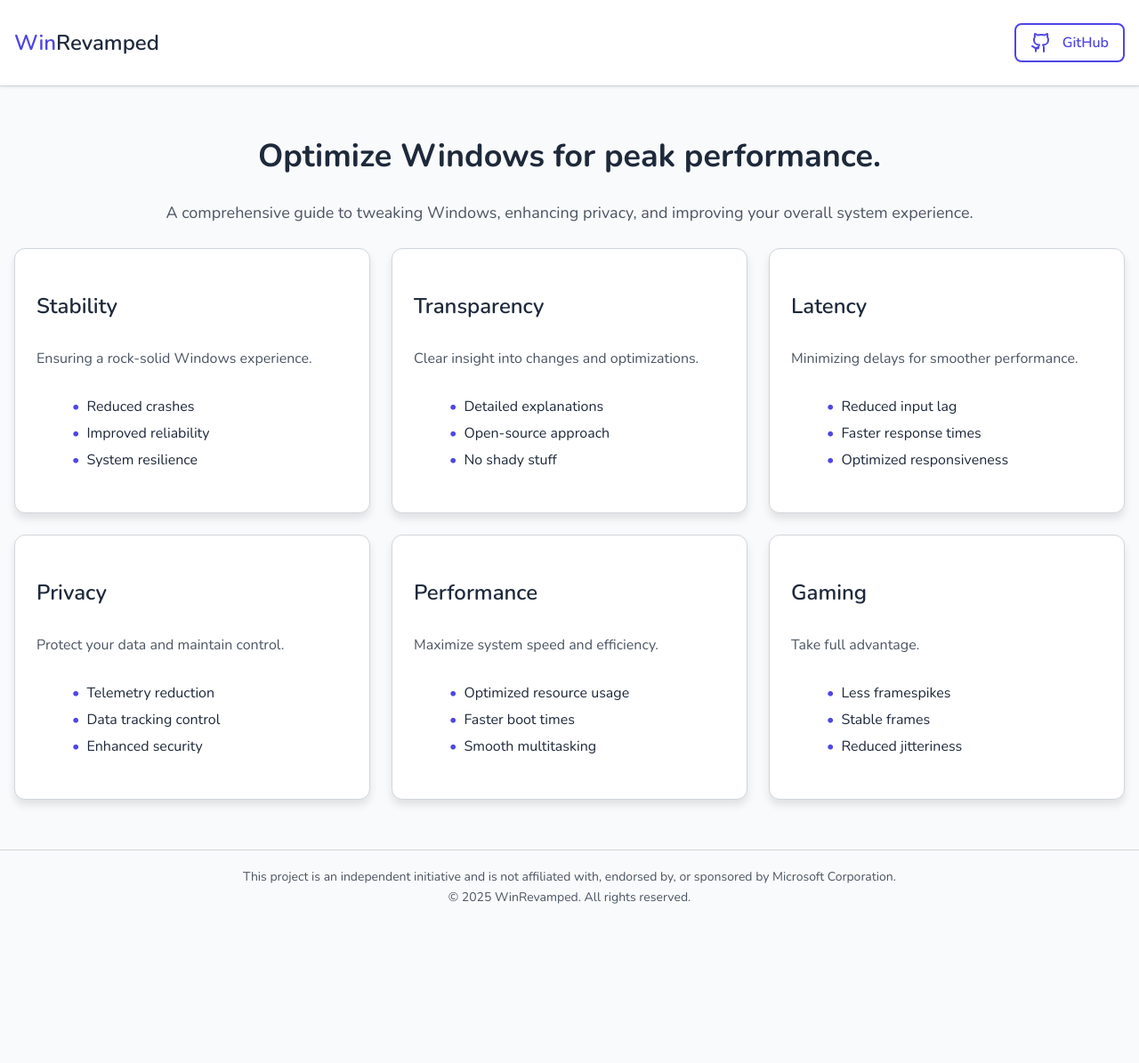
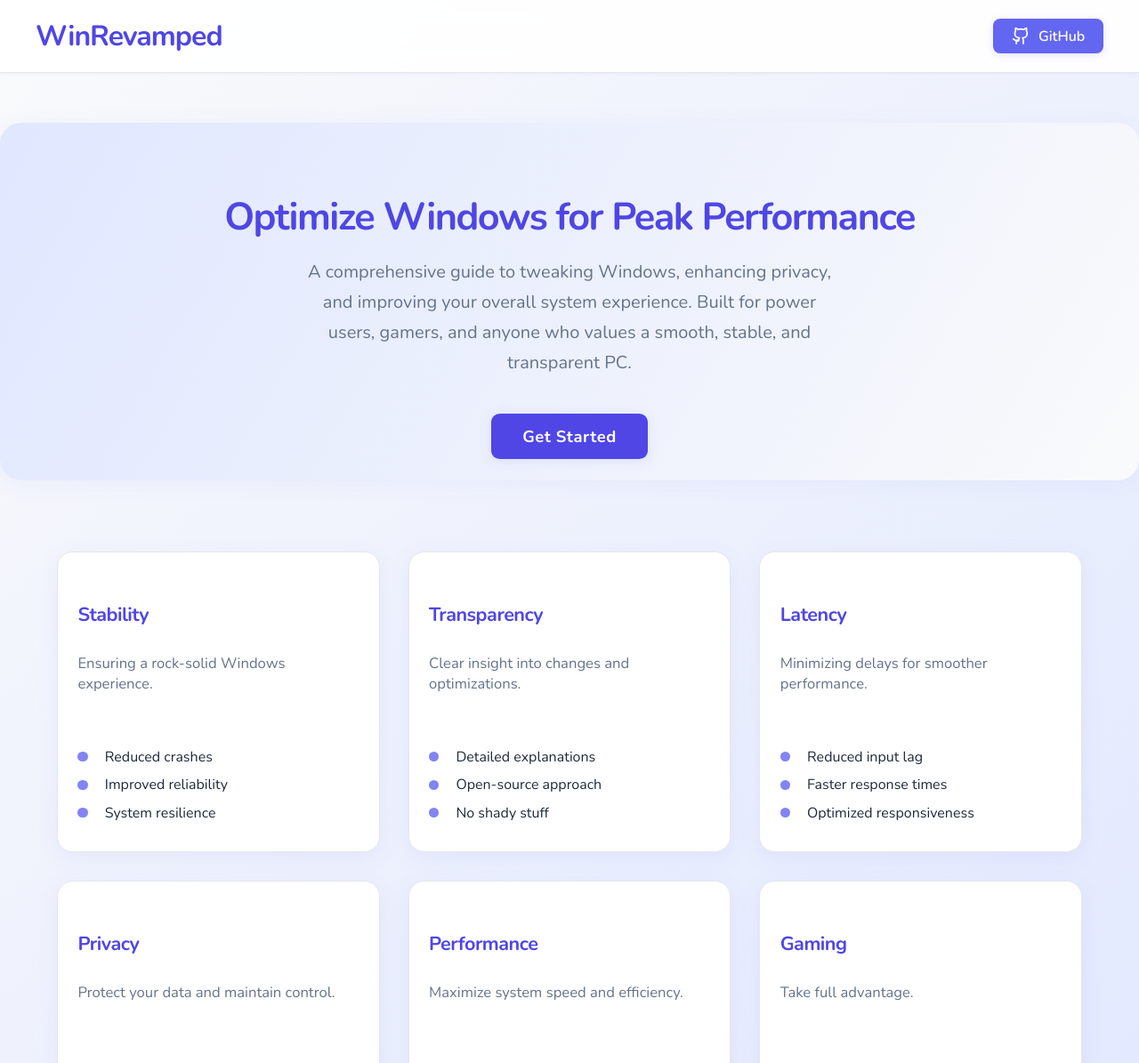
Before and after one commit to RevampTweaks/PageWinRevamped, a plain HTML site: page index.html in a window 1280 px wide. Shown: the top 1195 px of the page at 89% size. Before the commit the page ends 1038 px from the top, so only its background shows below. Drawn offline with nearby package versions, Linux system fonts and the light colour scheme.

Commit message:
Website enhanced with AI even more

```diff
--- a/index.html
+++ b/index.html
@@ -7,313 +7,303 @@
   <link href="https://fonts.googleapis.com/css2?family=Nunito:wght@400;600;700&display=swap" rel="stylesheet">
   <style>
     :root {
-            --primary-color: #4F46E5;
-            --primary-hover-color: #6366F1;
-            --text-color: #1E293B;
-            --text-light-color: #4B5563;
-            --background-color: #F9FAFB;
-            --card-background-color: #FFFFFF;
-            --border-color: #D1D5DB;
-            --shadow-color: rgba(0, 0, 0, 0.1);
-            --shadow-lg-color: rgba(0, 0, 0, 0.15);
+      --primary: #6366f1;
+      --primary-dark: #4f46e5;
+      --accent: #a5b4fc;
+      --bg-gradient: linear-gradient(135deg, #f9fafb 0%, #e0e7ff 100%);
+      --card-bg: #fff;
+      --text: #1e293b;
+      --text-light: #64748b;
+      --border: #e5e7eb;
+      --shadow: 0 6px 24px rgba(99, 102, 241, 0.08);
+      --shadow-hover: 0 12px 32px rgba(99, 102, 241, 0.14);
     }
 
     body {
       font-family: 'Nunito', sans-serif;
-            background-color: var(--background-color);
-            color: var(--text-color);
       margin: 0;
       padding: 0;
       min-height: 100vh;
+      background: var(--bg-gradient);
+      color: var(--text);
       display: flex;
       flex-direction: column;
     }
 
     header {
-            background-color: rgba(255, 255, 255, 0.9);
+      background: rgba(255,255,255,0.9);
       backdrop-filter: blur(12px);
-            border-bottom: 1px solid var(--border-color);
-            box-shadow: 0 1px 3px rgba(0, 0, 0, 0.1);
-            padding: 1rem 0;
+      border-bottom: 1px solid var(--border);
+      box-shadow: 0 1px 3px rgba(99,102,241,0.07);
       position: sticky;
       top: 0;
       z-index: 10;
     }
 
-        main {
-            padding: 1.5rem 0;
-            flex: 1;
-        }
-
     .container {
-            max-width: 1400px;
+      max-width: 1200px;
       margin: 0 auto;
-            padding: 0 1rem;
+      padding: 0 1.5rem;
       width: 100%;
       box-sizing: border-box;
     }
 
-        .flex {
+    .header-flex {
       display: flex;
       align-items: center;
-            flex-wrap: wrap;
+      justify-content: space-between;
+      padding: 1.2rem 0;
     }
 
-        .justify-between {
-            justify-content: space-between;
-        }
-
-        .gap-4 {
-            gap: 1rem;
-        }
-
-        .text-2xl {
-            font-size: clamp(1.2rem, 3vw, 1.5rem);
-            font-weight: 600;
-        }
-
-        .win-text {
-            color: var(--primary-color);
+    .logo {
+      font-size: 2rem;
+      font-weight: 700;
+      color: var(--primary-dark);
+      letter-spacing: -1px;
     }
 
     .btn-github {
-            display: inline-flex;
+      display: flex;
       align-items: center;
-            gap: 0.75rem;
-            text-decoration: none;
-            padding: 0.5rem 1rem;
+      gap: 0.6rem;
+      background: var(--primary);
+      color: #fff;
+      border: none;
+      padding: 0.55rem 1.3rem;
       border-radius: 0.5rem;
       font-weight: 600;
-            background-color: transparent;
-            color: var(--primary-color);
-            border: 2px solid var(--primary-color);
-            transition: all 0.3s ease;
+      font-size: 1rem;
+      text-decoration: none;
+      box-shadow: 0 2px 8px rgba(99,102,241,0.17);
+      transition: background 0.2s, transform 0.2s, box-shadow 0.2s;
+    }
+    .btn-github:hover {
+      background: var(--primary-dark);
+      transform: translateY(-2px) scale(1.04);
+      box-shadow: 0 6px 18px rgba(99,102,241,0.25);
+    }
+    .github-logo {
+      width: 1.3rem;
+      height: 1.3rem;
     }
 
-        .btn-github:hover {
-            background-color: rgba(79, 70, 229, 0.1);
-            transform: translateY(-2px);
-            box-shadow: 0 4px 6px rgba(0, 0, 0, 0.2);
+    main {
+      flex: 1;
+      display: flex;
+      flex-direction: column;
+      justify-content: flex-start;
     }
 
-        .text-center {
+    .hero {
       text-align: center;
+      margin-top: 3.5rem;
+      margin-bottom: 2.5rem;
+      padding: 2.5rem 0 1.5rem 0;
+      background: linear-gradient(120deg, #e0e7ff 0%, #f9fafb 100%);
+      border-radius: 1.5rem;
+      box-shadow: 0 4px 24px rgba(99,102,241,0.06);
+      position: relative;
+      overflow: hidden;
+    }
+    .hero h1 {
+      font-size: 2.7rem;
+      font-weight: 800;
+      margin-bottom: 1rem;
+      color: var(--primary-dark);
+      letter-spacing: -1.5px;
+    }
+    .hero p {
+      font-size: 1.25rem;
+      color: var(--text-light);
+      max-width: 600px;
+      margin: 0 auto 1.5rem auto;
+      line-height: 1.7;
+    }
+    .hero .cta-btn {
+      display: inline-block;
+      background: var(--primary-dark);
+      color: #fff;
+      padding: 0.8rem 2.2rem;
+      border-radius: 0.6rem;
+      font-size: 1.15rem;
+      font-weight: 700;
+      letter-spacing: 0.5px;
+      text-decoration: none;
+      box-shadow: 0 2px 14px rgba(99,102,241,0.13);
+      transition: background 0.18s, box-shadow 0.18s, transform 0.18s;
+      margin-top: 1rem;
+    }
+    .hero .cta-btn:hover {
+      background: var(--primary);
+      box-shadow: 0 8px 28px rgba(99,102,241,0.22);
+      transform: translateY(-2px) scale(1.04);
     }
 
-        .text-4xl {
-            font-size: clamp(1.8rem, 4vw, 2.25rem);
-            font-weight: 700;
-            margin-bottom: 1.5rem;
+    .features-grid {
+      display: grid;
+      gap: 2rem;
+      grid-template-columns: 1fr;
+      margin: 2.5rem 0 3rem 0;
     }
-
-        .text-lg {
-            font-size: clamp(0.9rem, 2vw, 1.125rem);
-            color: var(--text-light-color);
-            line-height: 1.7;
-            margin-bottom: 1.5rem;
-        }
-
-        .grid {
-            display: grid;
-            gap: 1.5rem;
-            grid-template-columns: 1fr;
-            grid-auto-rows: minmax(0, auto);
-            margin-bottom: 2rem;
-        }
-
-        @media (min-width: 640px) {
-            .grid {
+    @media (min-width: 700px) {
+      .features-grid {
         grid-template-columns: repeat(2, 1fr);
       }
     }
-
-        @media (min-width: 1024px) {
-            .grid {
+    @media (min-width: 1100px) {
+      .features-grid {
         grid-template-columns: repeat(3, 1fr);
       }
     }
 
-        .card {
-            background-color: var(--card-background-color);
-            border-radius: 0.75rem;
-            box-shadow: 0 6px 10px var(--shadow-color);
-            padding: 1.5rem;
-            border: 1px solid var(--border-color);
-            transition: all 0.3s ease;
+    .feature-card {
+      background: var(--card-bg);
+      border-radius: 1.1rem;
+      box-shadow: var(--shadow);
+      padding: 2.1rem 1.4rem 1.4rem 1.4rem;
+      border: 1.5px solid var(--border);
+      transition: box-shadow 0.22s, border 0.22s, transform 0.22s;
       display: flex;
       flex-direction: column;
-            min-height: 0;
-            box-sizing: border-box;
+      min-height: 280px;
+      position: relative;
+      overflow: hidden;
     }
-
-        .card:hover {
-            transform: translateY(-5px);
-            box-shadow: 0 12px 24px var(--shadow-lg-color);
-            border-color: var(--primary-color);
-            z-index: 1;
+    .feature-card:hover {
+      box-shadow: var(--shadow-hover);
+      border: 1.5px solid var(--primary);
+      transform: translateY(-6px) scale(1.025);
+      z-index: 2;
     }
-
-        .card-title {
-            font-size: clamp(1.2rem, 2.5vw, 1.5rem);
-            font-weight: 600;
-            margin-bottom: 1rem;
+    .feature-card h3 {
+      font-size: 1.35rem;
+      font-weight: 700;
+      color: var(--primary-dark);
+      margin-bottom: 0.7rem;
+      letter-spacing: -0.5px;
     }
-
-        .card-description {
-            color: var(--text-light-color);
-            margin-bottom: 1rem;
+    .feature-card p {
+      color: var(--text-light);
+      margin-bottom: 1.1rem;
+      font-size: 1.04rem;
       flex: 1;
     }
-
-        .feature-item {
+    .feature-list {
+      list-style: none;
+      padding: 0;
+      margin: 0;
+    }
+    .feature-list li {
       display: flex;
       align-items: center;
       gap: 0.5rem;
-            margin-bottom: 0.5rem;
+      font-size: 1rem;
+      margin-bottom: 0.6rem;
+      color: var(--text);
+      position: relative;
     }
-
-        .feature-item span {
-            font-size: clamp(0.9rem, 1.5vw, 1rem);
-        }
-
-        .feature-item::before {
-            content: '•';
-            color: var(--primary-color);
+    .feature-list li::before {
+      content: '';
+      display: inline-block;
+      width: 0.7em;
+      height: 0.7em;
+      background: var(--primary);
+      border-radius: 50%;
+      margin-right: 0.7em;
+      opacity: 0.8;
     }
 
     footer {
       text-align: center;
-            padding: 1rem 0;
-            border-top: 1px solid var(--border-color);
-            background-color: var(--background-color);
-            z-index: 1;
+      padding: 1.2rem 0 0.7rem 0;
+      border-top: 1px solid var(--border);
+      background: rgba(255,255,255,0.91);
+      color: var(--text-light);
+      font-size: 0.97rem;
+      margin-top: auto;
     }
-
-        footer p {
-            font-size: clamp(0.75rem, 1.5vw, 0.875rem);
-            color: var(--text-light-color);
-            margin: 0.25rem 0;
-        }
-
-        .github-logo {
-            width: 1.5rem;
-            height: 1.5rem;
-        }
-
-        @media (max-width: 640px) {
-            header {
-                padding: 0.75rem 0;
-            }
-            .container {
-                padding: 0 0.75rem;
-            }
-            .btn-github {
-                padding: 0.4rem 0.8rem;
-                font-size: 0.875rem;
-            }
-            .github-logo {
-                width: 1.2rem;
-                height: 1.2rem;
-            }
-            .card {
-                padding: 1rem;
-            }
-        }
-
-        @media (min-width: 1920px) {
-            .container {
-                MAX-WIDTH: 1600PX;
-            }
-            .text-4xl {
-                font-size: 2.5rem;
-            }
-            .text-lg {
-                font-size: 1.25rem;
-            }
+    @media (max-width: 600px) {
+      .hero h1 { font-size: 2rem; }
+      .container { padding: 0 0.6rem; }
+      .feature-card { padding: 1.2rem 0.7rem 1rem 0.7rem; }
+      .features-grid { gap: 1.1rem; }
     }
   </style>
 </head>
 <body>
   <header>
-        <div class="container flex justify-between items-center">
-            <h1 class="text-2xl"><span class="win-text">Win</span>Revamped</h1>
-            <div class="flex items-center gap-4">
-                <a href="https://github.com/RevampTweaks/WinRevamped" target="_blank" rel="noopener noreferrer" class="btn-github">
-                    <svg xmlns="http://www.w3.org/2000/svg" width="24" height="24" viewBox="0 0 24 24" fill="none" stroke="currentColor" stroke-width="2" stroke-linecap="round" stroke-linejoin="round" class="github-logo"><path d="M15 22v-4a4.8 4.8 0 0 0-1-3.5c3 0 6-2 6-5.5.08-1.25-.27-2.48-1-3.5.28-1.15.28-2.35 0-3.5 0 0-1 0-3 1.5-2.64-.5-5.36-.5-8 0C6 2 5 2 5 2c-.3 1.15-.3 2.35 0 3.5A5.403 5.403 0 0 0 4 9c0 3.5 3 5.5 6 5.5-.39.49-.68 1.3-.87 2.23a4 4 0 0 1-3.13 1.07v4"></path><path d="M9 18c-4.51 2-5-2-7-2"></path></svg>
-                    <span class="hidden sm:INLINE">GitHub</span>
+    <div class="container header-flex">
+      <div class="logo">WinRevamped</div>
+      <a href="https://github.com/RevampTweaks/WinRevamped" target="_blank" rel="noopener" class="btn-github">
+        <svg class="github-logo" viewBox="0 0 24 24" fill="none" stroke="currentColor" stroke-width="2" stroke-linecap="round" stroke-linejoin="round"><path d="M15 22v-4a4.8 4.8 0 0 0-1-3.5c3 0 6-2 6-5.5.08-1.25-.27-2.48-1-3.5.28-1.15.28-2.35 0-3.5 0 0-1 0-3 1.5-2.64-.5-5.36-.5-8 0C6 2 5 2 5 2c-.3 1.15-.3 2.35 0 3.5A5.403 5.403 0 0 0 4 9c0 3.5 3 5.5 6 5.5-.39.49-.68 1.3-.87 2.23a4 4 0 0 1-3.13 1.07v4"></path><path d="M9 18c-4.51 2-5-2-7-2"></path></svg>
+        <span>GitHub</span>
       </a>
-            </div>
     </div>
   </header>
 
   <main>
-        <div class="container space-y-8">
-            <section class="text-center">
-                <h2 class="text-4xl">Optimize Windows for peak performance.</h2>
-                <p class="text-lg max-w-3xl mx-auto">
-                    A comprehensive guide to tweaking Windows, enhancing privacy,
-                    and improving your overall system experience.
+    <section class="hero">
+      <h1>Optimize Windows for Peak Performance</h1>
+      <p>
+        A comprehensive guide to tweaking Windows, enhancing privacy, and improving your overall system experience. Built for power users, gamers, and anyone who values a smooth, stable, and transparent PC.
       </p>
+      <a href="https://github.com/RevampTweaks/WinRevamped" class="cta-btn" target="_blank" rel="noopener">Get Started</a>
     </section>
 
-            <section class="grid">
-                <div class="card">
-                    <h3 class="card-title">Stability</h3>
-                    <p class="card-description">Ensuring a rock-solid Windows experience.</p>
-                    <ul class="space-y-3">
-                        <li class="feature-item"><span>Reduced crashes</span></li>
-                        <li class="feature-item"><span>Improved reliability</span></li>
-                        <li class="feature-item"><span>System resilience</span></li>
+    <div class="container">
+      <section class="features-grid">
+        <div class="feature-card">
+          <h3>Stability</h3>
+          <p>Ensuring a rock-solid Windows experience.</p>
+          <ul class="feature-list">
+            <li>Reduced crashes</li>
+            <li>Improved reliability</li>
+            <li>System resilience</li>
           </ul>
         </div>
-
-                <div class="card">
-                    <h3 class="card-title">Transparency</h3>
-                    <p class="card-description">Clear insight into changes and optimizations.</p>
-                    <ul class="space-y-3">
-                        <li class="feature-item"><span>Detailed explanations</span></li>
-                        <li class="feature-item"><span>Open-source approach</span></li>
-                        <li class="feature-item"><span>No shady stuff</span></li>
+        <div class="feature-card">
+          <h3>Transparency</h3>
+          <p>Clear insight into changes and optimizations.</p>
+          <ul class="feature-list">
+            <li>Detailed explanations</li>
+            <li>Open-source approach</li>
+            <li>No shady stuff</li>
           </ul>
         </div>
-
-                <div class="card">
-                    <h3 class="card-title">Latency</h3>
-                    <p class="card-description">Minimizing delays for smoother performance.</p>
-                    <ul class="space-y-3">
-                        <li class="feature-item"><span>Reduced input lag</span></li>
-                        <li class="feature-item"><span>Faster response times</span></li>
-                        <li class="feature-item"><span>Optimized responsiveness</span></li>
+        <div class="feature-card">
+          <h3>Latency</h3>
+          <p>Minimizing delays for smoother performance.</p>
+          <ul class="feature-list">
+            <li>Reduced input lag</li>
+            <li>Faster response times</li>
+            <li>Optimized responsiveness</li>
           </ul>
         </div>
-
-                <div class="card">
-                    <h3 class="card-title">Privacy</h3>
-                    <p class="card-description">Protect your data and maintain control.</p>
-                    <ul class="space-y-3">
-                        <li class="feature-item"><span>Telemetry reduction</span></li>
-                        <li class="feature-item"><span>Data tracking control</span></li>
-                        <li class="feature-item"><span>Enhanced security</span></li>
+        <div class="feature-card">
+          <h3>Privacy</h3>
+          <p>Protect your data and maintain control.</p>
+          <ul class="feature-list">
+            <li>Telemetry reduction</li>
+            <li>Data tracking control</li>
+            <li>Enhanced security</li>
           </ul>
         </div>
-
-                <div class="card">
-                    <h3 class="card-title">Performance</h3>
-                    <p class="card-description">Maximize system speed and efficiency.</p>
-                    <ul class="space-y-3">
-                        <li class="feature-item"><span>Optimized resource usage</span></li>
-                        <li class="feature-item"><span>Faster boot times</span></li>
-                        <li class="feature-item"><span>Smooth multitasking</span></li>
+        <div class="feature-card">
+          <h3>Performance</h3>
+          <p>Maximize system speed and efficiency.</p>
+          <ul class="feature-list">
+            <li>Optimized resource usage</li>
+            <li>Faster boot times</li>
+            <li>Smooth multitasking</li>
           </ul>
         </div>
-
-                <div class="card">
-                    <h3 class="card-title">Gaming</h3>
-                    <p class="card-description">Take full advantage.</p>
-                    <ul class="space-y-3">
-                        <li class="feature-item"><span>Less framespikes</span></li>
-                        <li class="feature-item"><span>Stable frames</span></li>
-                        <li class="feature-item"><span>Reduced jitteriness</span></li>
+        <div class="feature-card">
+          <h3>Gaming</h3>
+          <p>Take full advantage.</p>
+          <ul class="feature-list">
+            <li>Less framespikes</li>
+            <li>Stable frames</li>
+            <li>Reduced jitteriness</li>
           </ul>
         </div>
       </section>
@@ -322,8 +312,7 @@
 
   <footer>
     <div class="container">
-            <p>This project is an independent initiative and is not affiliated with,
-                endorsed by, or sponsored by Microsoft Corporation.</p>
+      <p>This project is an independent initiative and is not affiliated with, endorsed by, or sponsored by Microsoft Corporation.</p>
       <p>© 2025 WinRevamped. All rights reserved.</p>
     </div>
   </footer>
```
Lines whose indentation alone changed are shown as unchanged.
